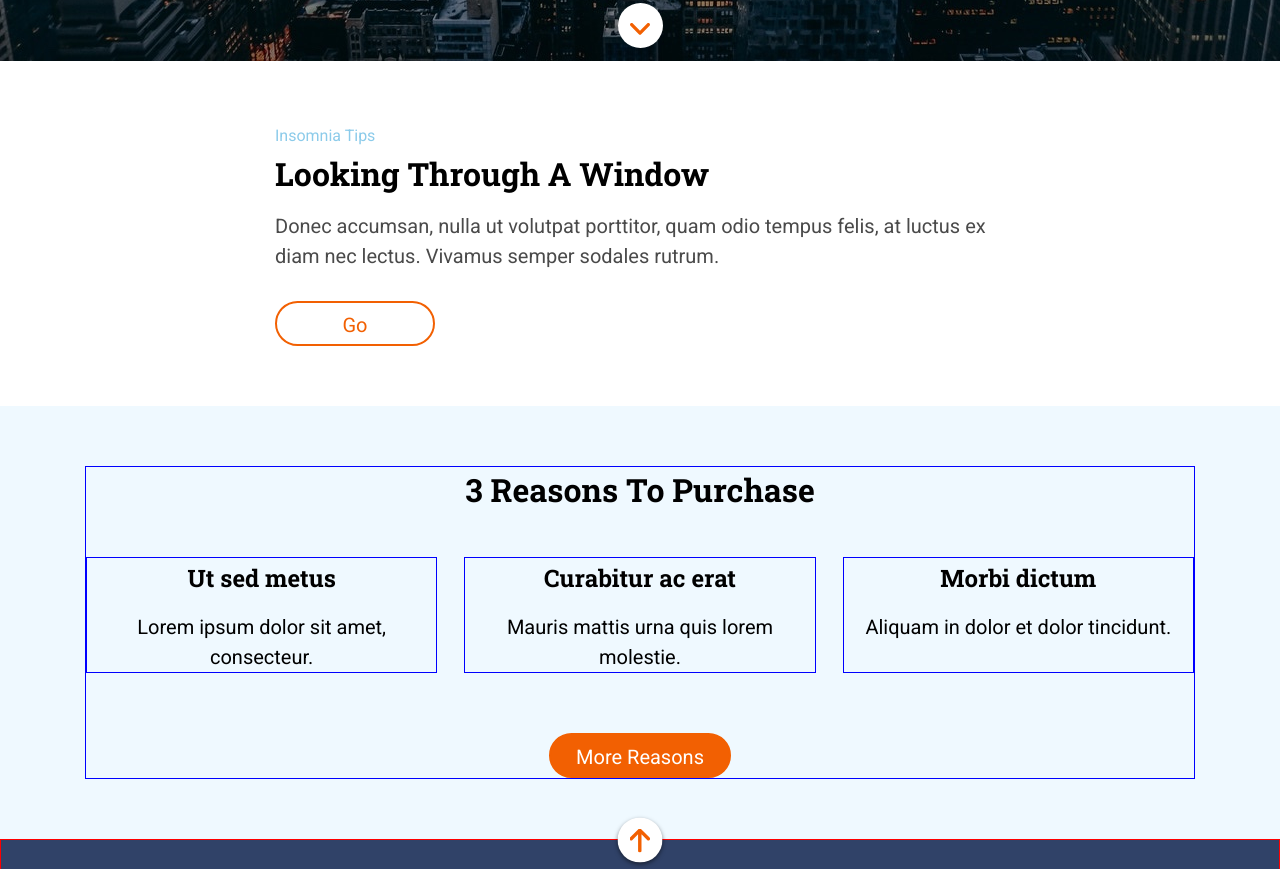
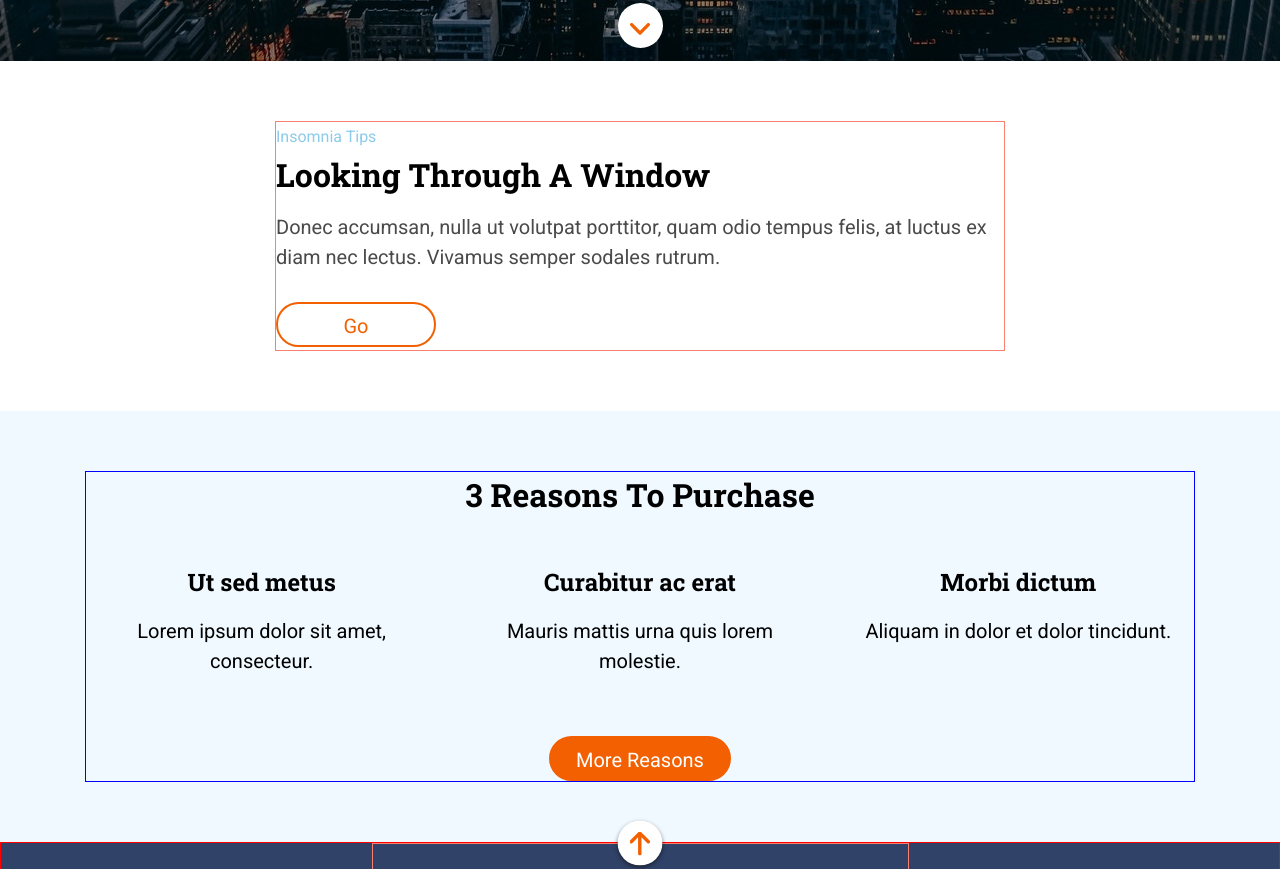
Before and after one commit to elemarmar/modulo-1-evaluacion-final-elemarmar, a website: page src/html/index.html in a window 1280 px wide. Shown: the part 707-1576 px from the top of the page. Drawn offline with nearby package versions, Linux system fonts and the light colour scheme; files that its build step writes are made by us from their sources; files whose address does not match are found by name.

Commit message:
Add animations

```diff
--- a/src/html/index.html
+++ b/src/html/index.html
@@ -1,12 +1,17 @@
 <!DOCTYPE html>
 <html lang="es">
   <head>
-    <meta charset="UTF-8" />
-    <meta name="viewport" content="width=device-width, initial-scale=1" />
-    <title>Adalab Web Starter Kit</title>
+    <meta charset="UTF-8">
+    <meta name="viewport" content="width=device-width, initial-scale=1">
+
+    <!-- Google Fonts -->
     <link href="https://fonts.googleapis.com/css2?family=Roboto+Slab:wght@700&family=Roboto:wght@400;500&display=swap" rel="stylesheet">
-    <link rel="stylesheet" href="./assets/css/main.css" />
-    <link rel="icon" href="./assets/images/favicon.png" />
+
+    <!-- My Stylesheet -->
+    <link rel="stylesheet" href="./assets/css/main.css">
+
+    <!-- Awesome Fonts ? -->
+    <title>Evaluación final Elena MM</title>
   </head>
 
   <body>
--- a/src/html/partials/header.html
+++ b/src/html/partials/header.html
@@ -1,4 +1,4 @@
-<header class="page__header">
+<header class="page__header" id="top">
   <nav class="page__header--menu">
       <!-- Está pensado como menú de navegación o como link? -->
   </nav> <!--  Nav? Necesita ir a Adalaba -->
--- a/src/html/partials/hero.html
+++ b/src/html/partials/hero.html
@@ -1,10 +1,10 @@
 <section class="page__hero">
 
     <!-- Heading -->
-    <div class="hero__heading">
-        <h1 class="hero__heading--title">
-            <span class="linebreak">Anonymous</span>
-            <span class="linebreak">Proxy</span>
+    <div class="hero__heading wrapper">
+        <h1 class="hero__heading--title"> Anonymous Proxy
+            <!-- <span class="linebreak">Anonymous</span>
+            <span class="linebreak">Proxy</span> -->
         </h1>
         <p class="hero__heading--subtitle">
             In hac habitasse platea dictumst.
@@ -12,5 +12,5 @@
     </div>
 
     <!-- Arrow link to 3 Reasons To Purchase -->
-    <a class="hero__button" href="#"></a>
+    <a class="hero__button" href="#purchase"></a>
 </section>
--- a/src/html/partials/main.html
+++ b/src/html/partials/main.html
@@ -1,4 +1,10 @@
 <!-- MAIN -->
 
+<!-- Hero -->
 <include src="./hero.html"></include>
-<include src="./articles.html"></include>
+
+<!-- Section "Tips" with articles -->
+<include src="./tips.html"></include>
+
+<!-- Section "Purchase" -->
+<include src="./purchase.html"></include>
--- a/src/html/partials/articles.html
+++ b/src/html/partials/purchase.html
@@ -1,18 +1,5 @@
-<section class="page__articles">
-
-    <!-- Article 1: Looking through A Window -->
-    <article class="article article--tips wrapper">
-        <span class="tips--topic">Insomnia Tips</span>
-        <h2 class="article--heading">Looking Through A Window</h2>
-        <p class="article--text">
-            Donec accumsan, nulla ut volutpat porttitor, quam odio tempus felis, at luctus ex diam nec lectus. Vivamus
-            semper
-            sodales rutrum.
-        </p>
-        <a class="btn btn--tips">Go</a>
-    </article>
-
     <!-- Article 2: 3 Reasons To Purchase -->
+<section id="purchase">
     <article class="article article--reasons">
         <div class="wrapper">
             <h2 class="article--heading">3 Reasons To Purchase</h2>
@@ -36,11 +23,7 @@
                     </p>
                 </li>
             </ul>
-            <a class="btn btn--reasons">More Reasons</a>
-     </div>
+            <a class="btn btn--reasons hvr-hollow">More Reasons</a>
+        </div>
     </article>
 </section>
-
-
-
-<!-- Maybe add an wrapper for articles to take the space properties-->
--- /dev/null
+++ b/src/html/partials/tips.html
@@ -0,0 +1,16 @@
+<section class="page__articles">
+
+    <!-- Article 1: Looking through A Window -->
+    <article class="article article--tips">
+        <div class="wrapper">
+            <span class="tips--topic">Insomnia Tips</span>
+            <h2 class="article--heading">Looking Through A Window</h2>
+            <p class="article--text">
+                Donec accumsan, nulla ut volutpat porttitor, quam odio tempus felis, at luctus ex diam nec lectus. Vivamus
+                semper
+                sodales rutrum.
+            </p>
+            <a class="btn btn--tips hvr-sweep-to-right">Go</a>
+        </div>
+    </article>
+</section>
--- /dev/null
+++ b/src/scss/components/_animations.scss
@@ -0,0 +1,83 @@
+/* Hollow */
+.hvr-hollow {
+    display: inline-block;
+    vertical-align: middle;
+    -webkit-transform: perspective(1px) translateZ(0);
+    transform: perspective(1px) translateZ(0);
+    box-shadow: 0 0 1px rgba(0, 0, 0, 0);
+    -webkit-transition-duration: 0.3s;
+    transition-duration: 0.3s;
+    -webkit-transition-property: background;
+    transition-property: background;
+    box-shadow: inset 0 0 0 4px #e1e1e1, 0 0 1px rgba(0, 0, 0, 0);
+    /* Hack to improve aliasing on mobile/tablet devices */
+    transition: color 0.5s ease;
+  }
+  .hvr-hollow:hover, .hvr-hollow:focus, .hvr-hollow:active {
+    background: none;
+    color: $color-secondary;
+  }
+
+
+  .footer__button {
+      animation: fadeIn 1s ease, backgroundUp 1s ease, translateDown 1s ease;
+  }
+
+  .hero__button {
+    animation: fadeIn 1s ease, backgroundDown 1s ease, translateUp 1s ease;
+  }
+
+
+  @keyframes fadeIn {
+    from {opacity: 0%;}
+    to {opacity: 100%;}
+  }
+
+  @keyframes backgroundUp {
+      from {background-position: center 30px;}
+
+      to {background-position: center;}
+  }
+
+  @keyframes backgroundDown {
+    from {background-position: center -30px;}
+
+    to {background-position: center;}
+  }
+
+  @keyframes translateUp {
+      from {
+        transform: translate(0,10px);
+
+      }
+      to {
+        transform: translate(0);
+      }
+  }
+
+
+  @keyframes translateDown {
+    from {
+      transform: translate(0, -10px);
+
+    }
+    to {
+      transform: translate(0);
+    }
+}
+
+
+//  Articles
+.article__list--item {
+        border: medium none;
+    transform: translateZ(0px);
+    transition: all 550ms cubic-bezier(0.23, 1, 0.32, 1) 0s;
+    text-decoration: none;
+}
+
+.article__list--item:hover{
+    transform: translate(0px, -2px);
+    box-shadow: rgba(0, 0, 0, 0.1) 0px 1px 3px 0px, rgba(193, 203, 212, 0.7) 0px 0px 0px 1px inset, rgb(193, 203, 212) 0px -1px 0px 0px inset;
+    border: medium none;
+    background-color: $white;
+}
--- a/src/scss/components/_buttons.scss
+++ b/src/scss/components/_buttons.scss
@@ -1,19 +1,61 @@
 
 /* General styling of buttons */
 .btn {
+    position: relative;
     display: inline-block;
     height: 45px;
     line-height: 45px;
     padding:  0 25px;
     border: solid 2px $color-secondary;
     border-radius: 22.5px;
+    box-shadow: 0 0 1px rgba(0, 0, 0, 0);
 
     font-size: 20px;
     text-align: center;
+    overflow: hidden;
+
+    &:hover {
+        cursor: pointer;
+    }
 
     // Button from article 1: Tips
     &--tips {
         color: $color-secondary;
+        transition: color 0.3s ease;
+        transform: perspective(1px) translateZ(0); //What does this do?
+
+        &:hover {
+
+            color: $color-text-white;
+            transform: scale(1.5);
+            transform: translate(-1px,-1px);
+            box-shadow: 4px 11px 24px -10px rgba(0,0,0,0.6);
+        }
+
+        &:before {
+            content: "";
+            position: absolute;
+            z-index: -1;
+            top: 0;
+            left: 0;
+            right: 0;
+            bottom: 0;
+            background: $color-secondary;
+            transform: scaleX(0);
+            transform-origin: 0 50%;
+            transition-property: transform;
+            transition-duration: 0.3s;
+            transition-timing-function: ease-out;
+            border-radius: 22.5px;
+        }
+
+        &:hover, &:focus, &:active {
+            color: white;
+        }
+
+        &:hover:before {
+            transform: scaleX(1);
+        }
     }
 
     // Button from article 2: Reasons
--- a/src/scss/layout/_footer.scss
+++ b/src/scss/layout/_footer.scss
@@ -5,6 +5,15 @@
     color: $color-text-white;
     text-align: center;
     border: solid 1px red;
+
+    // Footer wrapper
+    .wrapper {
+        max-width: 690px;
+
+        @include desktop {
+            max-width: 537px;
+        }
+    }
 
     .footer__button {
         position: absolute;
--- a/src/scss/layout/_hero.scss
+++ b/src/scss/layout/_hero.scss
@@ -13,13 +13,24 @@
     // Background and fonts
     text-align: center;
     background: url(../images/cover.jpg) top center no-repeat;
+    background-attachment: fixed;
     background-size: cover; // Se puede meter en background??
 
     @include desktop {
         padding-bottom: 13px;
         height: 768px;
     }
+
+    // Hero wrapper
+    .wrapper {
+        max-width: 290px;
+
+        @include tablet {
+            max-width: 690px;
+        }
+    }
 }
+
 
 /* Hero heading */
 .hero__heading {
--- a/src/scss/layout/_page.scss
+++ b/src/scss/layout/_page.scss
@@ -18,9 +18,15 @@ html {
 
 
   // Wrapper
-  .wrapper {
-      @include desktop {
-          max-width: 730px;
-          margin: auto;
-      }
-  }
+//   .wrapper {
+//       @include tablet {
+//           max-width: 730px;
+//           margin: 0 auto;
+//       }
+//   }
+
+
+.wrapper {
+    margin: 0 auto;
+    border: 1px salmon solid;
+}
--- /dev/null
+++ b/src/scss/layout/_purchase.scss
@@ -0,0 +1,45 @@
+/* Article 2: Reasons */
+.article--reasons {
+    // Tiene más padding que el otro artículo
+    padding-bottom: 60px;
+    background-color: $color-background-light;
+    text-align: center;
+
+    // Wrapper
+
+    .wrapper {
+        @include desktop {
+            max-width: 1110px;
+        }
+    }
+
+    // List
+    .article__list {
+        display: grid;
+        row-gap: 45px;
+        width: 180px;
+        margin: 45px auto;
+
+        @include tablet {
+            width: auto;
+            margin: 45px auto 60px;
+            grid-template-columns: 1fr 1fr 1fr;
+            column-gap: 27px;
+        }
+    }
+
+    .item--heading {
+        font-family: $font-secondary;
+        font-size: 18px;
+        line-height: 1.67;
+
+        @include tablet {
+            font-size: 24px;
+            padding-bottom: 14px;
+        }
+    }
+}
+
+.article--reasons > * {
+    border: solid 1px blue;
+}
--- a/src/scss/layout/_articles.scss
+++ b/src/scss/layout/_tips.scss
@@ -43,6 +43,15 @@
 /* Article 1: Tips */
 .article--tips {
 
+    // Article 1 wrapper:
+    .wrapper {
+        max-width: 690px;
+
+        @include desktop {
+            max-width: 730px;
+        }
+    }
+
     // Topic
     .tips--topic {
         font-size: 14px;
@@ -73,53 +82,3 @@
         }
     }
 }
-
-
-/* Article 2: Reasons */
-.article--reasons {
-    // Tiene más padding que el otro artículo
-    padding-bottom: 60px;
-    background-color: $color-background-light;
-    text-align: center;
-
-    // Wrapper
-
-    .wrapper {
-        @include desktop {
-            max-width: 1110px;
-        }
-    }
-
-    // List
-    .article__list {
-        display: grid;
-        row-gap: 45px;
-        width: 180px;
-        margin: 45px auto;
-        > * {
-            border: solid 1px blue;
-        }
-
-        @include tablet {
-            width: auto;
-            margin: 45px auto 60px;
-            grid-template-columns: 1fr 1fr 1fr;
-            column-gap: 27px;
-        }
-    }
-
-    .item--heading {
-        font-family: $font-secondary;
-        font-size: 18px;
-        line-height: 1.67;
-
-        @include tablet {
-            font-size: 24px;
-            padding-bottom: 14px;
-        }
-    }
-}
-
-.article--reasons > * {
-    border: solid 1px blue;
-}
--- a/src/scss/main.scss
+++ b/src/scss/main.scss
@@ -2,10 +2,12 @@
 @import 'core/mixins';
 @import 'core/reset';
 @import 'components/links';
+@import 'components/animations';
 @import 'components/buttons';
 @import 'layout/page';
 @import 'layout/header';
 @import 'layout/hero';
-@import 'layout/articles';
+@import 'layout/tips';
+@import 'layout/purchase';
 @import 'layout/footer';
 @import 'pages/index';
```
Also changed, not shown: README.md.
